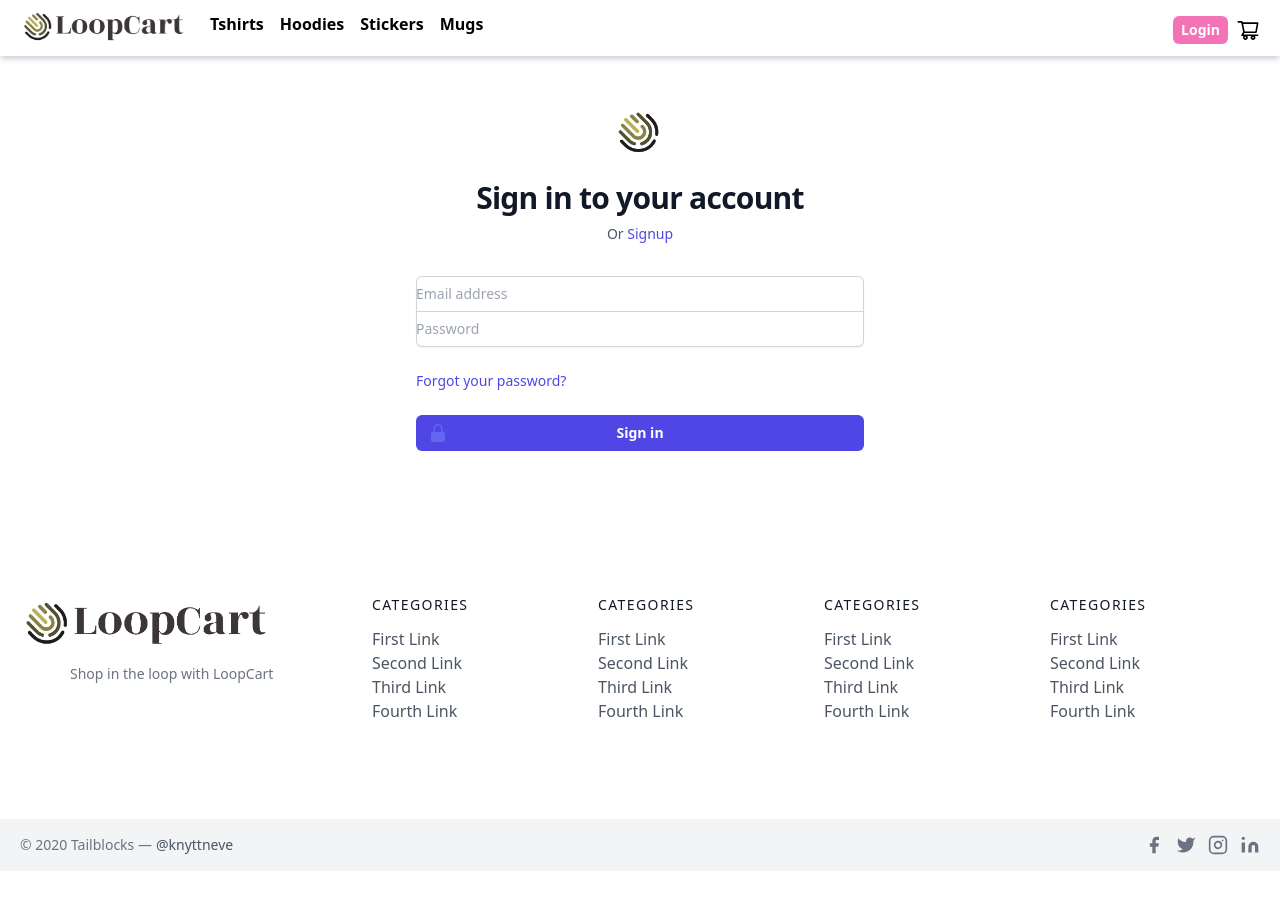
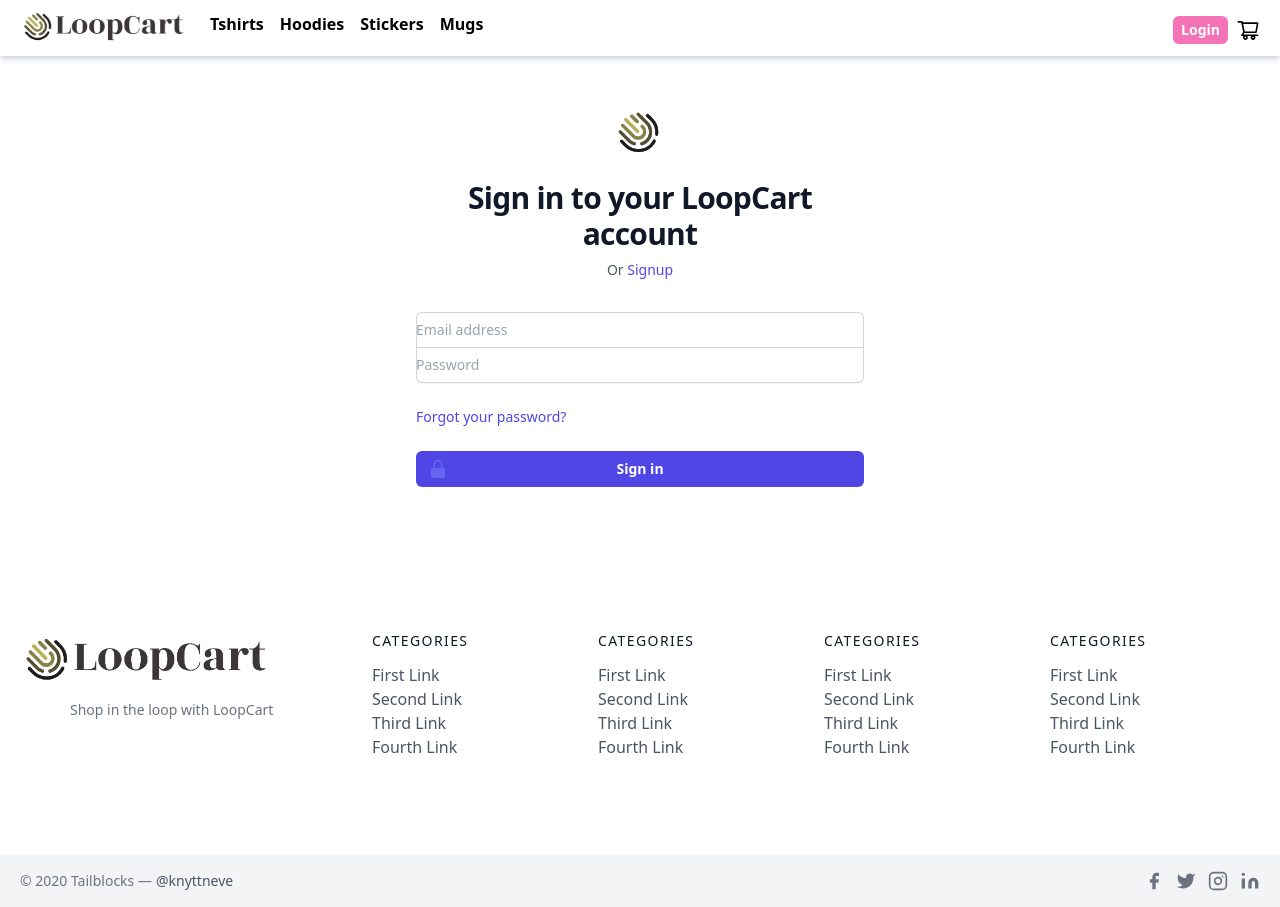
Before and after one commit to GaganChaudhary6378/E-commerce-Website, a Next.js app: page /login in a window 1280 px wide. Before the commit the page ends 871 px from the top, so only its background shows below. Built offline with nearby package versions, Linux system fonts and the light colour scheme.

Commit message:
did a cleanup

```diff
--- a/src/pages/login.js
+++ b/src/pages/login.js
@@ -90,7 +90,7 @@ export default function login() {
               alt="Your Company"
             />
             <h2 className="mt-6 text-center text-3xl font-bold tracking-tight text-gray-900">
-              Sign in to your account
+              Sign in to your LoopCart account
             </h2>
             <p className="mt-2 text-center text-sm text-gray-600">
               Or
```
